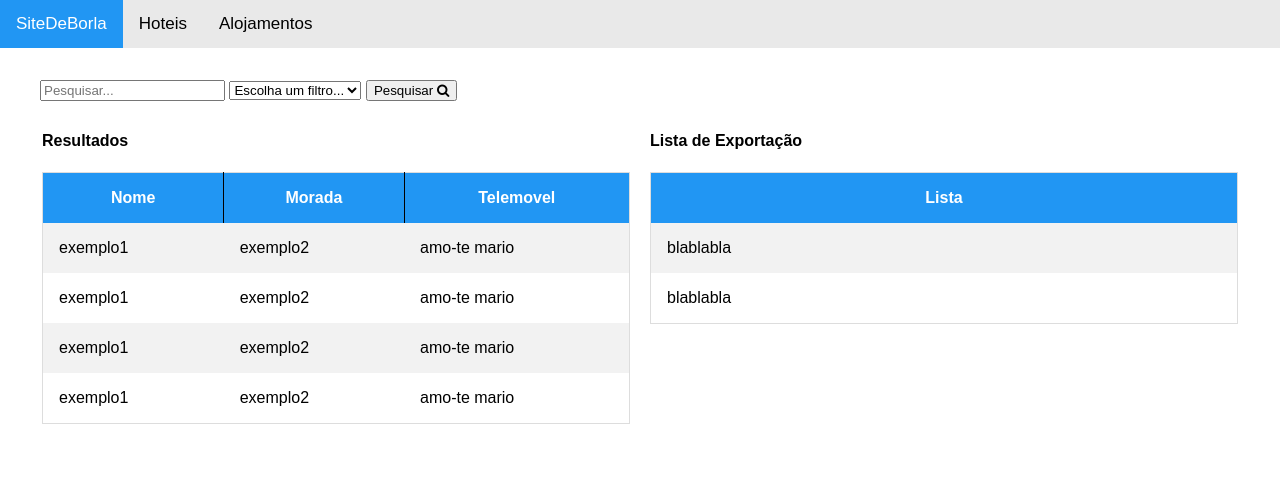
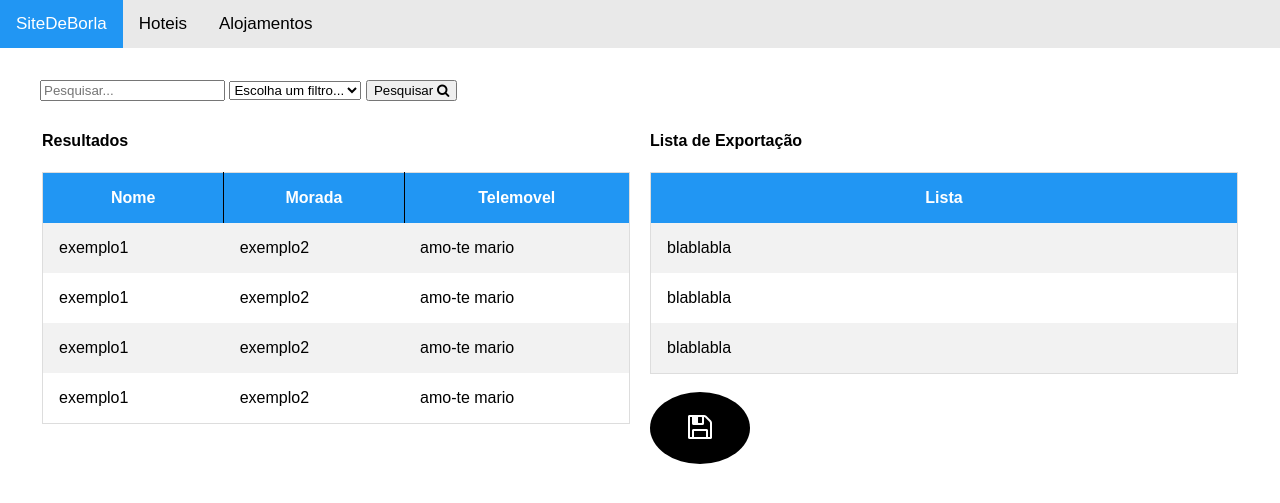
Before and after one commit to VoluntariosCTESPUMa/FormPesquisa, a PHP site: page / in a window 1280 px wide. Shown: the top 503 px of the page. Run offline with PHP 8.4, Linux system fonts and the light colour scheme.

Commit message:
IndexGuzman2

```diff
--- a/guzman/index.php
+++ b/guzman/index.php
@@ -3,6 +3,8 @@
 <head>
 <link rel="stylesheet" href="https://cdnjs.cloudflare.com/ajax/libs/font-awesome/4.7.0/css/font-awesome.min.css">
 <meta name="viewport" content="width=device-width, initial-scale=1">
+<script src="https://ajax.googleapis.com/ajax/libs/jquery/3.3.1/jquery.min.js"></script>
+<script src="https://maxcdn.bootstrapcdn.com/bootstrap/3.3.7/js/bootstrap.min.js"></script>
 </head>
 <body>
 
@@ -20,13 +22,13 @@
         <option disabled selected style="display:none;">Escolha um filtro...</option>
         <option>GUZMAN</option>
       </select>
-      <button type="submit">Pesquisar <i class="fa fa-search"></i></button>
+      <button type="submit"  id="myInput" >Pesquisar <i class="fa fa-search"></i></button>
     </form>
   </div>
   <div class="column" >
   <h4>Resultados</h4>
   <div style="overflow-x:scroll; overflow-y:scroll; height:450px;">
-  <table>
+  <table  id="myTable">
   <tr>
     <th style="background-color: #2196F3;color:white;text-align:center;border-right:1px solid black">Nome</th>
     <th style="background-color: #2196F3;color:white;text-align:center;border-right:1px solid black">Morada</th>
@@ -72,14 +74,41 @@
     <tr>
     <td>blablabla</td>
     </tr>
+    <tr>
+    <td>blablabla</td>
+    </tr>
     </table>
+    <br>
+    <div class="middle">
+      <button class="button">
+        <span><i class="fa fa-floppy-o"></i></span>
+     </button>
+    </div>
+
+
+    <!-- <button class="button"><span>Hover </span></button> -->
   </div>
+
 </div>
 
 </body>
 </html>
+<script>
+$(document).ready(function(){
+  $("#myInput").on("keyup", function() {
+    var value = $(this).val().toLowerCase();
+    $("#myTable tr").filter(function() {
+      $(this).toggle($(this).text().toLowerCase().indexOf(value) > -1)
+    });
+  });
+});
+</script>
 
 <style>
+.middle{
+  margin:auto;
+  border-left:100px;
+}
 * {box-sizing: border-box;}
 
 body {
@@ -190,4 +219,44 @@ tr:nth-child(even) {
     display: table;
     clear: both;
 }
+
+.button {
+  border-radius: 50%;
+  background-color: black;
+  border: none;
+  color: #FFFFFF;
+  text-align: center;
+  font-size: 28px;
+  padding: 20px;
+  width: 100px;
+  transition: all 0.5s;
+  cursor: pointer;
+  margin:auto;
+
+}
+
+.button span {
+  cursor: pointer;
+  display: inline-block;
+  position: relative;
+  transition: 0.5s;
+}
+
+.button span:after {
+  content: '\00bb';
+  position: absolute;
+  opacity: 0;
+  top: 0;
+  right: -20px;
+  transition: 0.5s;
+}
+
+.button:hover span {
+  padding-right: 25px;
+}
+
+.button:hover span:after {
+  opacity: 1;
+  right: 0;
+}
 </style>
--- a/leonardo/index.php
+++ b/leonardo/index.php
@@ -84,7 +84,7 @@ body {
   }
 }
 
-/* table {
+table {
     border-collapse: collapse;
     border-spacing: 0;
     width: 100%;
@@ -100,7 +100,7 @@ tr:nth-child(even) {
     background-color: #f2f2f2
 }
 
-* {
+{
     box-sizing: border-box;
 }
 
@@ -117,7 +117,7 @@ tr:nth-child(even) {
     content: "";
     display: table;
     clear: both;
-} */
+}
 </style>
 </head>
 <body>
```
